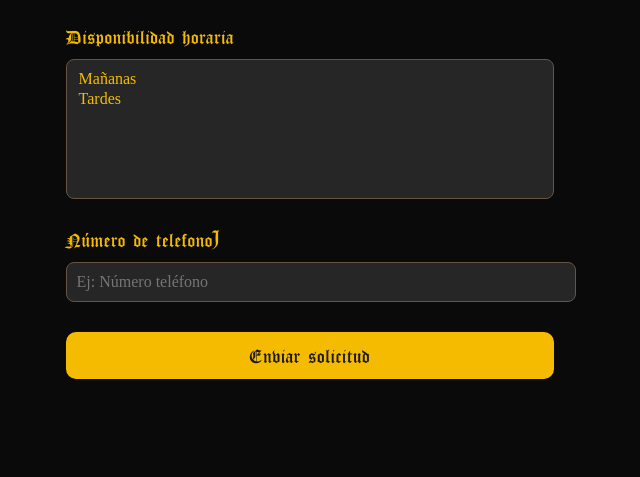
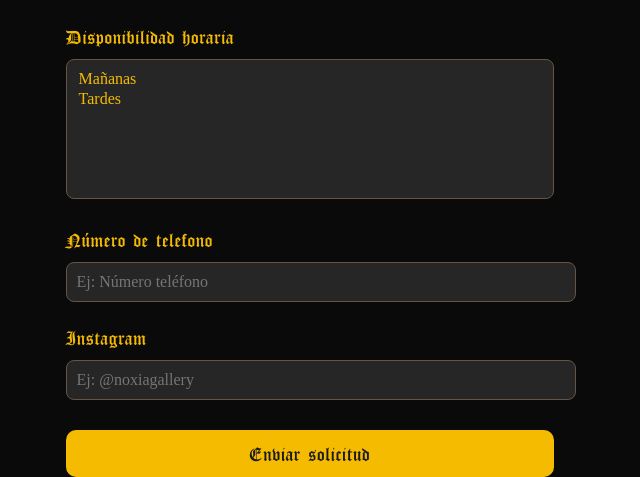
Before and after one commit to phoenixgabba/Noxia, a Flask app: page /formulario in a window 1280 px wide. Shown: the part 986-1463 px from the top of the page, without its empty margins (330-970 px from the left). Before the commit the page ends 1365 px from the top, so only its background shows below. Run offline with Flask 3, Linux system fonts and the light colour scheme.

Commit message:
Instagram

```diff
--- a/app.py
+++ b/app.py
@@ -32,6 +32,7 @@ def init_db():
             referencias_texto TEXT,
             fotos TEXT,
             forma_contacto TEXT
+            instagram
         )
     ''')
     conn.commit()
@@ -54,7 +55,8 @@ class FormularioTattoo(FlaskForm):
         ('Mañanas', 'Mañanas'), ('Tardes', 'Tardes')],
         validators=[DataRequired()])
 
-    telefono_de_contacto = StringField('Número de telefono)', validators=[DataRequired()])
+    telefono_de_contacto = StringField('Número de telefono', validators=[DataRequired()])
+    instagram = StringField('Instagram', validators=[DataRequired()])
 
 # ---------- RUTAS ----------
 @app.route('/')
@@ -73,6 +75,8 @@ def formulario():
         disponibilidad_horaria = ', '.join(form.disponibilidad_horaria.data)
         referencias_texto = form.referencias_texto.data
         telefono_de_contacto = form.telefono_de_contacto.data
+        instagram = form.nombre.data
+
 
         # ✅ Corrección: obtener múltiples archivos
         fotos = request.files.getlist("foto")
@@ -87,9 +91,9 @@ def formulario():
         conn = get_db()
         c = conn.cursor()
         c.execute("""
-            INSERT INTO formularios (nombre, sitio, tamanio, disponibilidad, referencias_texto, fotos, forma_contacto)
+            INSERT INTO formularios (nombre, sitio, tamanio, disponibilidad, referencias_texto, fotos, forma_contacto, instagram)
             VALUES (?, ?, ?, ?, ?, ?, ?)""",
-            (nombre, sitio, tamanio, disponibilidad, referencias_texto, ','.join(filenames), telefono_de_contacto))
+            (nombre, sitio, tamanio, disponibilidad, referencias_texto, ','.join(filenames), telefono_de_contacto), instagram)
         conn.commit()
         conn.close()
 
@@ -141,7 +145,7 @@ def exportar_csv():
     writer = csv.writer(output)
 
     # Escribir encabezados
-    writer.writerow(['ID', 'Nombre', 'Sitio', 'Tamaño', 'Días', 'Ideas', 'Imágenes', 'Teléfono'])
+    writer.writerow(['ID', 'Nombre', 'Sitio', 'Tamaño', 'Días', 'Ideas', 'Imágenes', 'Teléfono', 'instagram'])
 
     # Escribir datos
     for form in formularios:
--- a/templates/admin.html
+++ b/templates/admin.html
@@ -26,6 +26,7 @@
                         <p><strong>Días:</strong> {{ form[4] }}</p>
                         <p><strong>Ideas:</strong> {{ form[5] }}</p>
                         <p><strong>Teléfono:</strong> {{ form[7] }}</p>
+                        <p><strong>Instagram:</strong> {{ from[8] }}</p>
 
                         {% if form[6] %}
                             <div class="image-preview">
--- a/templates/formulario.html
+++ b/templates/formulario.html
@@ -69,6 +69,12 @@
                 {{ form.telefono_de_contacto(class="form-control", id="telefono_de_contacto", placeholder="Ej: Número teléfono") }}
             </div>
 
+            <!-- Campo para instagram -->
+            <div class="form-group">
+                <label for="instagram">{{ form.instagram.label }}</label>
+                {{ form.instagram(class="form-control", id="instagram", placeholder="Ej: @noxiagallery") }}
+            </div>
+
             <!-- Botón de envío -->
             <button type="submit" class="btn-submit gothic-button">Enviar solicitud</button>
         </form>
```
